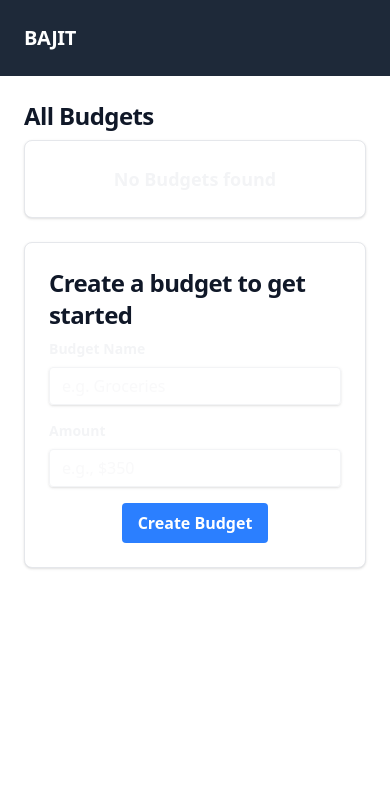
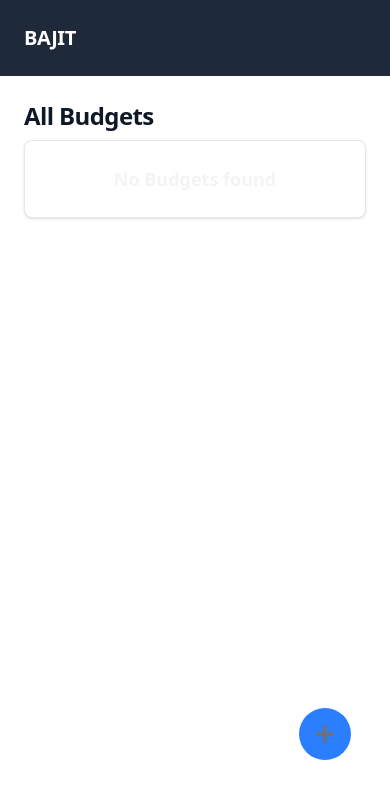
Before and after one commit to safwbdev/budget-app-refresher, a React (Vite) app: page /budget in a window 390 px wide. Shown: the top 798 px of the page. Built offline with nearby package versions, Linux system fonts and the light colour scheme.

Commit message:
responsiveness for add budget form

```diff
--- a/src/components/Forms/AddBudgetForm.jsx
+++ b/src/components/Forms/AddBudgetForm.jsx
@@ -1,25 +1,42 @@
-import React, { useEffect, useRef } from 'react'
+import React, { useEffect, useRef, useState } from 'react'
 import { Form, useFetcher } from 'react-router-dom'
 import { NEW_BUDGET } from '../../routes';
+import { FaPlus } from "react-icons/fa";
+const AddBudgetForm = ({ isBudgetEmpty = false, isHome = false }) => {
+    console.log(isHome);
 
-const AddBudgetForm = ({ isBudgetEmpty = false }) => {
     const fetcher = useFetcher();
-    const isSubmitting = fetcher.state === "submitting"
-    const isLoading = fetcher.state === "loading"
+    const isSubmitting = fetcher.state === "submitting";
+
+    const [openFormWindow, setOpenFormWindow] = useState(false)
+    const isLoading = fetcher.state === "loading";
 
     const formRef = useRef();
     const focusRef = useRef();
 
     useEffect(() => {
-
         if (isLoading) {
             formRef.current.reset()
             focusRef.current.focus()
+            setOpenFormWindow(false)
         }
     }, [isLoading])
 
+    useEffect(() => {
+        if (!openFormWindow) {
+            formRef.current.reset()
+        }
+    }, [openFormWindow])
+
     return (
-        <div className="block max-w-sm p-6 bg-white border border-gray-200 rounded-lg shadow-sm hover:bg-gray-100 dark:bg-gray-800 dark:border-gray-700 dark:hover:bg-gray-700 mb-6">
+        <>
+            <button
+                className={`bg-blue-500 hover:bg-blue-700 text-white font-bold py-2 px-4 rounded-full focus:outline-none focus:shadow-outline block md:hidden ${isHome ? 'w-full' : 'floatingBtn'}`}
+                onClick={() => setOpenFormWindow(true)}
+
+            >{isHome ? 'Add New Budget' : <FaPlus className="w-5 h-5 my-2 text-gray-500 dark:text-gray-100 group-hover:text-blue-600 dark:group-hover:text-blue-500" />}</button>
+            <div className={`md:block ${openFormWindow ? 'formBackdrop' : 'hidden'}`}>
+                <div className="block w-full max-w-sm p-6 bg-white border border-gray-200 rounded-lg shadow-sm hover:bg-gray-100 dark:bg-gray-800 dark:border-gray-700 dark:hover:bg-gray-700 mb-6">
                     <fetcher.Form method='post' ref={formRef}>
                         <h3 className='mb-2 text-2xl font-bold tracking-tight text-gray-900 dark:text-white'> {isBudgetEmpty ? "Create a budget to get started" : "New Budget"}</h3>
                         <div className="mb-4">
@@ -55,7 +72,7 @@ const AddBudgetForm = ({ isBudgetEmpty = false }) => {
                                 type="number"
                             />
                         </div>
-                <div className="flex justify-center">
+                        <div className={`flex justify${openFormWindow ? '-between' : '-center'}`}>
                             <input
                                 name="_action"
                                 type="hidden"
@@ -66,9 +83,18 @@ const AddBudgetForm = ({ isBudgetEmpty = false }) => {
                                 type="submit">
                                 <span>{isSubmitting ? "Submitting..." : "Create Budget"}</span>
                             </button>
+                            {openFormWindow && (<button
+                                className="bg-blue-500 hover:bg-blue-700 text-white font-bold py-2 px-4 rounded focus:outline-none focus:shadow-outline"
+                                type='text'
+                                onClick={() => setOpenFormWindow(false)}
+                            >
+                                <span>Cancel</span>
+                            </button>)}
                         </div>
                     </fetcher.Form>
                 </div>
+            </div >
+        </>
     )
 }
 
--- a/src/index.css
+++ b/src/index.css
@@ -7,3 +7,21 @@
         grid-template-columns: repeat(4, minmax(0, 1fr));
     }
 }
+
+.formBackdrop {
+    position: fixed;
+    background: rgba(90, 90, 90, .6);
+    top: 0;
+    left: 0;
+    width: 100%;
+    height: 100vh;
+    display: flex;
+    justify-content: center;
+    align-items: center
+}
+
+.floatingBtn {
+    position: fixed;
+    bottom: 10%;
+    right: 10%;
+}
--- a/src/pages/Dashboard.jsx
+++ b/src/pages/Dashboard.jsx
@@ -93,13 +93,13 @@ const Dashboard = () => {
                                 <LineChart expenseData={expenses} budgetData={budgets} />
                             </div> */}
                             <div className='col-span-1 px-6 order-3 md:order-2'>
-                                {budgets && budgets.length > 0 ? (<AddBudgetForm />
+                                {budgets && budgets.length > 0 ? (<AddBudgetForm isHome />
                                 ) : (
                                     <>
                                         <div className="block max-w-sm p-6 bg-white border border-gray-200 rounded-lg shadow-sm hover:bg-gray-100 dark:bg-gray-800 dark:border-gray-700 dark:hover:bg-gray-700 mb-6 flex justify-center items-center flex-col">
                                             <p className='text-gray-100 text-lg font-bold'>Personal budgeting is the secret to financial freedom</p>
                                         </div>
-                                        <AddBudgetForm isBudgetEmpty />
+                                        <AddBudgetForm isBudgetEmpty isHome />
                                     </>
                                 )}
                             </div>
```
Lines whose indentation alone changed are shown as unchanged.
